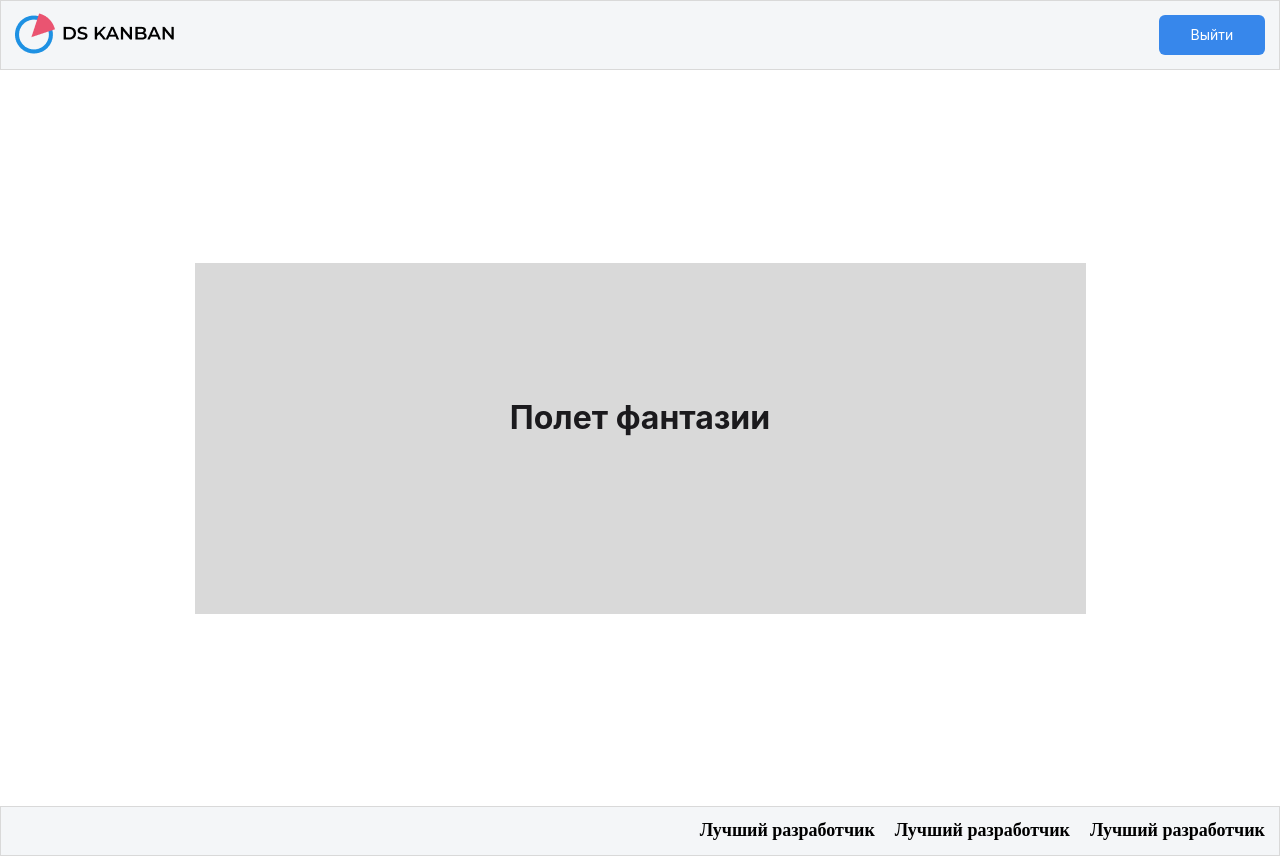
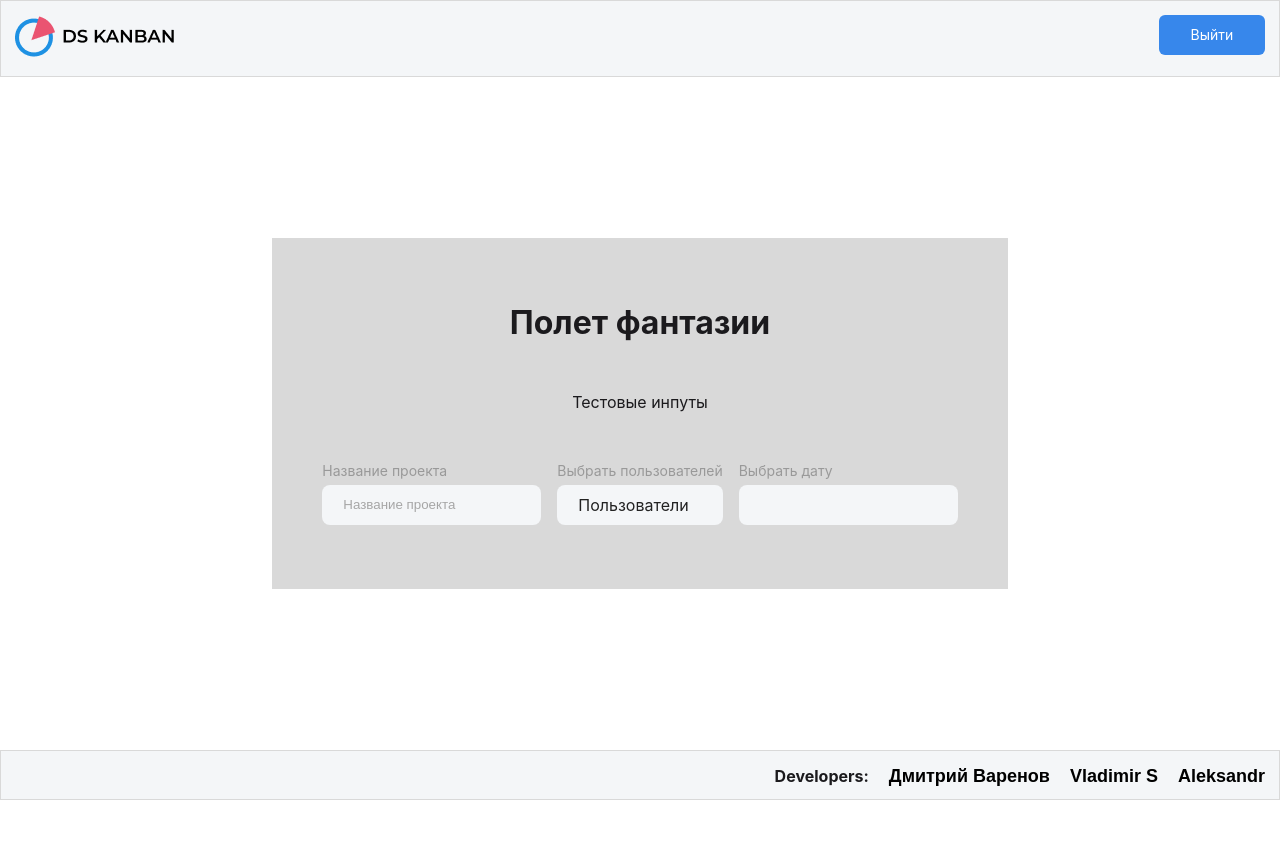
Before and after one commit to Vladimir-Seropol/kanban-task-tracker1, a Next.js app: page / in a window 1280 px wide. After the commit the page ends 800 px from the top, so only its background shows below. Built offline with nearby package versions, Linux system fonts and the light colour scheme.

Commit message:
fix: fixed adaptive layout of the main page
also added inputs for testing

```diff
--- a/src/components/Footer/index.tsx
+++ b/src/components/Footer/index.tsx
@@ -2,12 +2,17 @@ import style from './style.module.css';
 
 export default function Footer() {
   return (
-    <div className="container">
-      <footer className={style.footer}>
-        <p>Лучший разработчик </p>
-        <p>Лучший разработчик </p>
-        <p>Лучший разработчик </p>
-      </footer>
-    </div>
+    <footer className={style.footer}>
+      <div className="container">
+        <div className={style.footerContent}>
+          <div className={style.topDevelopers}>
+            <strong>Developers:</strong>
+            <p>Дмитрий Варенов</p>
+            <p>Vladimir S</p>
+            <p>Aleksandr</p>
+          </div>
+        </div>
+      </div>
+    </footer>
   );
 }
--- a/src/components/Footer/style.module.css
+++ b/src/components/Footer/style.module.css
@@ -1,18 +1,25 @@
 .footer {
-  display: flex;
-  align-items: center;
-  justify-content: flex-end;
-  gap: 20px;
   padding: 14px;
   height: 50px;
   border: 1px solid #d9d9d9;
   background: #f4f6f8;
 }
-.footer p {
-  font-family: Montserrat;
+.footerContent {
+  display: flex;
+  justify-content: flex-end;
+}
+
+.topDevelopers {
+  display: flex;
+  gap: 20px;
+  align-items: center;
+}
+
+.topDevelopers p {
+  font-family: Montserrat, sans-serif;
   font-size: 18px;
   font-weight: 600;
-  line-height: 21.6px;
+  line-height: 22px;
   text-align: left;
   text-underline-position: from-font;
   text-decoration-skip-ink: none;
--- a/src/components/Header/index.tsx
+++ b/src/components/Header/index.tsx
@@ -22,8 +22,15 @@ export default function Header() {
   };
 
   return (
-    <div className="container">
-      <header className={style.header}>
+    <header className={style.header}>
+      <div
+        className="container"
+        style={{
+          display: 'flex',
+          justifyContent: 'space-between',
+          width: '100%',
+        }}
+      >
         <div className={style.logo}>
           <img src="/logo.png" alt="Logo" />
         </div>
@@ -33,7 +40,7 @@ export default function Header() {
           type="button"
           inlineStyle={{ width: '106px' }}
         />
-      </header>
-    </div>
+      </div>
+    </header>
   );
 }
--- a/src/components/Header/style.module.css
+++ b/src/components/Header/style.module.css
@@ -3,7 +3,6 @@
   align-items: center;
   justify-content: space-between;
   padding: 14px;
-  height: 70px;
   border: 1px solid #d9d9d9;
   background: #f4f6f8;
 }
--- a/src/pages/index.tsx
+++ b/src/pages/index.tsx
@@ -1,30 +1,64 @@
+import { useState } from 'react';
 import Head from 'next/head';
-// import Image from 'next/image';
-// import styles from '@/styles/Home.module.css';
 import Header from '@/components/Header';
 import Footer from '@/components/Footer';
+import TextInput from '@/components/Inputs/TextInput/TextInput';
+import SelectInput from '@/components/Inputs/SelectInput/SelectInput';
+import CustomDatePicker from '@/components/Inputs/DatePicker/CustomDatePicker';
+import styles from '../styles/Home.module.css';
 
-// import Board from './board';
+// Интерфейс для пользователей выпадающего списка
+interface User {
+  id: number;
+  firstName: string;
+  lastName: string;
+}
+// Массив пользователей для примера выпадающего списка
+const users = [
+  { id: 1, firstName: 'Иван', lastName: 'Иванов' },
+  { id: 2, firstName: 'Петр', lastName: 'Петров' },
+  { id: 3, firstName: 'Сергей', lastName: 'Сергеев' },
+];
 
 export default function Home() {
+  const [selectedUsers, setSelectedUsers] = useState<User[]>([]);
   return (
     <>
       <Head>
         <title>Create Next App</title>
         <meta name="description" content="Generated by create next app" />
         <meta name="viewport" content="width=device-width, initial-scale=1" />
-        <link rel="icon" href="/favicon.ico" />
       </Head>
 
-      <Header />
-      <main className="main">
-        <div className="container">
-          <div className="main__title">
+      <div className={styles.wrapper}>
+        <Header />
+        <main className={styles.main}>
+          <div className={styles.mainTitle}>
             <h1>Полет фантазии</h1>
+            <p>Тестовые инпуты</p>
+            <div style={{ display: 'flex', flexDirection: 'row', gap: '16px' }}>
+              <TextInput
+                placeholder="Название проекта"
+                value=""
+                onChange={() => {}}
+                label="Название проекта"
+              />
+              <SelectInput
+                label="Выбрать пользователей"
+                options={users}
+                value={selectedUsers}
+                onChange={setSelectedUsers}
+              />
+              <CustomDatePicker
+                label="Выбрать дату"
+                value={null}
+                onChange={() => {}}
+              />
+            </div>
           </div>
-        </div>
-      </main>
-      <Footer />
+        </main>
+        <Footer />
+      </div>
     </>
   );
 }
--- a/src/styles/Home.module.css
+++ b/src/styles/Home.module.css
@@ -1,139 +1,24 @@
-.page {
-  --gray-rgb: 0, 0, 0;
-  --gray-alpha-200: rgba(var(--gray-rgb), 0.08);
-  --gray-alpha-100: rgba(var(--gray-rgb), 0.05);
-
-  --button-primary-hover: #383838;
-  --button-secondary-hover: #f2f2f2;
-
-  display: grid;
-  grid-template-rows: 20px 1fr 20px;
-  align-items: center;
-  justify-items: center;
-  min-height: 100svh;
-  padding: 80px;
-  gap: 64px;
-  font-family: var(--font-geist-sans);
+.wrapper {
+  display: flex;
+  flex-direction: column;
+  justify-content: space-between;
+  height: 100vh;
 }
 
-@media (prefers-color-scheme: dark) {
-  .page {
-    --gray-rgb: 255, 255, 255;
-    --gray-alpha-200: rgba(var(--gray-rgb), 0.145);
-    --gray-alpha-100: rgba(var(--gray-rgb), 0.06);
-
-    --button-primary-hover: #ccc;
-    --button-secondary-hover: #1a1a1a;
-  }
+.main {
+  display: flex;
+  flex-direction: column;
+  align-items: center;
 }
 
-.ctas {
-  display: flex;
-  gap: 16px;
-}
-
-.ctas a {
-  appearance: none;
-  border-radius: 128px;
-  height: 48px;
-  padding: 0 20px;
-  border: none;
-  border: 1px solid transparent;
-  transition:
-    background 0.2s,
-    color 0.2s,
-    border-color 0.2s;
-  cursor: pointer;
+.mainTitle {
   display: flex;
   align-items: center;
   justify-content: center;
-  font-size: 16px;
-  line-height: 20px;
-  font-weight: 500;
+  flex-direction: column;
+  gap: 50px;
+  max-width: 891px;
+  min-height: 351px;
+  padding: 50px;
+  background: #d9d9d9;
 }
-
-a.primary {
-  background: var(--foreground);
-  color: var(--background);
-  gap: 8px;
-}
-
-a.secondary {
-  border-color: var(--gray-alpha-200);
-  min-width: 180px;
-}
-
-.footer {
-  grid-row-start: 3;
-  display: flex;
-  gap: 24px;
-}
-
-.footer a {
-  display: flex;
-  align-items: center;
-  gap: 8px;
-}
-
-.footer img {
-  flex-shrink: 0;
-}
-
-/* Enable hover only on non-touch devices */
-@media (hover: hover) and (pointer: fine) {
-  a.primary:hover {
-    background: var(--button-primary-hover);
-    border-color: transparent;
-  }
-
-  a.secondary:hover {
-    background: var(--button-secondary-hover);
-    border-color: transparent;
-  }
-
-  .footer a:hover {
-    text-decoration: underline;
-    text-underline-offset: 4px;
-  }
-}
-
-@media (max-width: 600px) {
-  .page {
-    padding: 32px;
-    padding-bottom: 80px;
-  }
-
-  .main {
-    align-items: center;
-  }
-
-  .main ol {
-    text-align: center;
-  }
-
-  .ctas {
-    flex-direction: column;
-  }
-
-  .ctas a {
-    font-size: 14px;
-    height: 40px;
-    padding: 0 16px;
-  }
-
-  a.secondary {
-    min-width: auto;
-  }
-
-  .footer {
-    flex-wrap: wrap;
-    align-items: center;
-    justify-content: center;
-  }
-}
-
-@media (prefers-color-scheme: dark) {
-  .logo {
-    filter: invert();
-  }
-}
--- a/src/styles/globals.css
+++ b/src/styles/globals.css
@@ -3,19 +3,6 @@
   --background: #ffffff;
   --text-color: #1b1a1d;
 }
-
-/*@media (prefers-color-scheme: dark) {*/
-/*  :root {*/
-/*    --background: #0a0a0a;*/
-/*    --foreground: #ededed;*/
-/*  }*/
-/*}*/
-
-/*html,*/
-/*body {*/
-/*    max-width: 100vw;*/
-/*    overflow-x: hidden;*/
-/*}*/
 
 body {
   color: var(--text-color);
@@ -40,51 +27,3 @@ a {
   max-width: 1440px;
   margin: 0 auto;
 }
-
-.main {
- /* height: 100vh; */
-  display: flex;
-  flex-direction: column;
-  gap: 32px;
-  grid-row-start: 2;
-}
-
-.main__title {
-  width: 891px;
-  height: 351px;
-  background: #d9d9d9;
-  margin: 192.5px auto;
-}
-
-.main__title h1 {
-  text-align: center;
-  padding: 135px;
-}
-
-/*.main ol {*/
-/*  font-family: var(--font-geist-mono);*/
-/*  padding-left: 0;*/
-/*  margin: 0;*/
-/*  font-size: 14px;*/
-/*  line-height: 24px;*/
-/*  letter-spacing: -0.01em;*/
-/*  list-style-position: inside;*/
-/*}*/
-
-/*.main li:not(:last-of-type) {*/
-/*  margin-bottom: 8px;*/
-/*}*/
-
-/*.main code {*/
-/*  font-family: inherit;*/
-/*  background: var(--gray-alpha-100);*/
-/*  padding: 2px 4px;*/
-/*  border-radius: 4px;*/
-/*  font-weight: 600;*/
-/*}*/
-
-/*@media (prefers-color-scheme: dark) {*/
-/*  html {*/
-/*    color-scheme: dark;*/
-/*  }*/
-/*}*/
```
